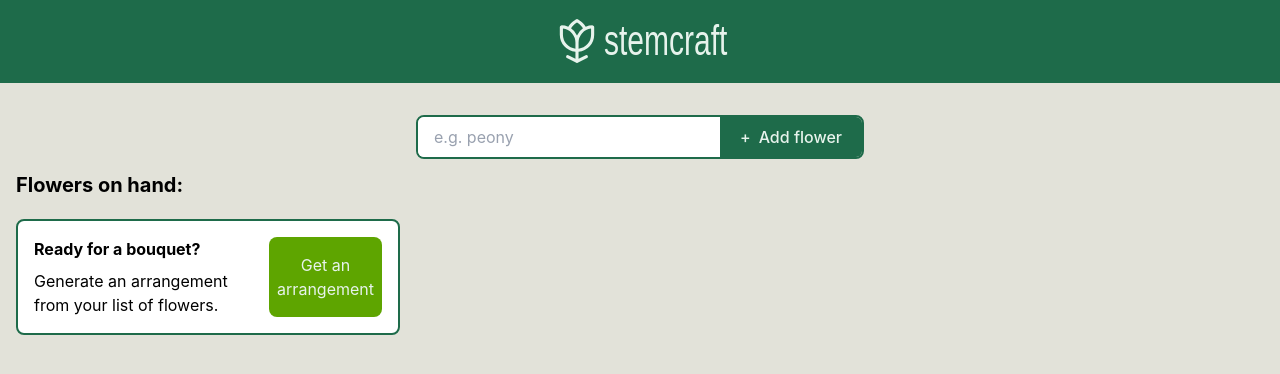
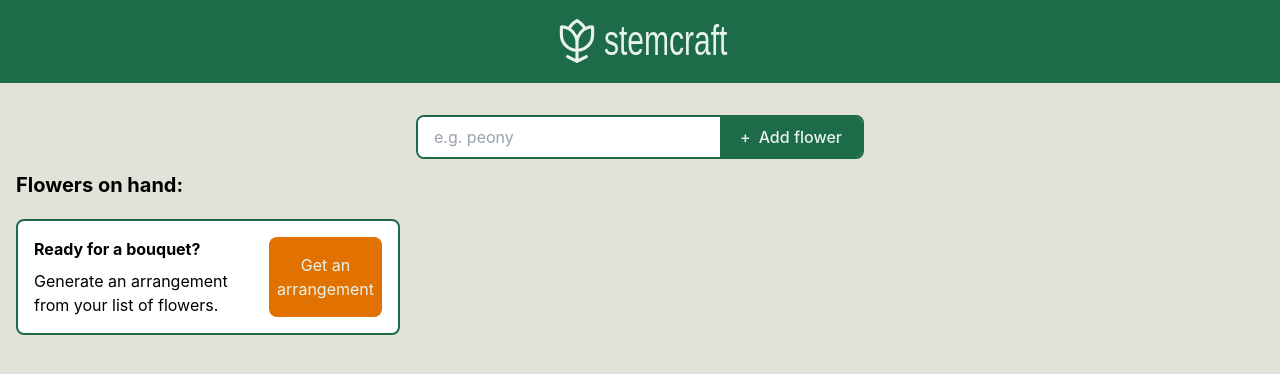
Before and after one commit to nataly-tuong/stemcraft, a React (Vite) app: page / in a window 1280 px wide. Shown: the top 374 px of the page. Built offline with nearby package versions, Linux system fonts and the light colour scheme; a web font is replaced by a local one.

Commit message:
changed button color to amber

```diff
--- a/src/components/Main.jsx
+++ b/src/components/Main.jsx
@@ -46,7 +46,7 @@ export default function Main() {
             <h3 className="font-bold mb-2">Ready for a bouquet?</h3>
             <p>Generate an arrangement from your list of flowers.</p>
           </div>
-          <button className="hover:opacity-80 bg-lime-600 px-2 py-1 text-moss-light rounded-lg">
+          <button className="hover:opacity-80 bg-amber-600 px-2 py-1 text-moss-light rounded-lg">
             Get an arrangement
           </button>
         </div>
```
